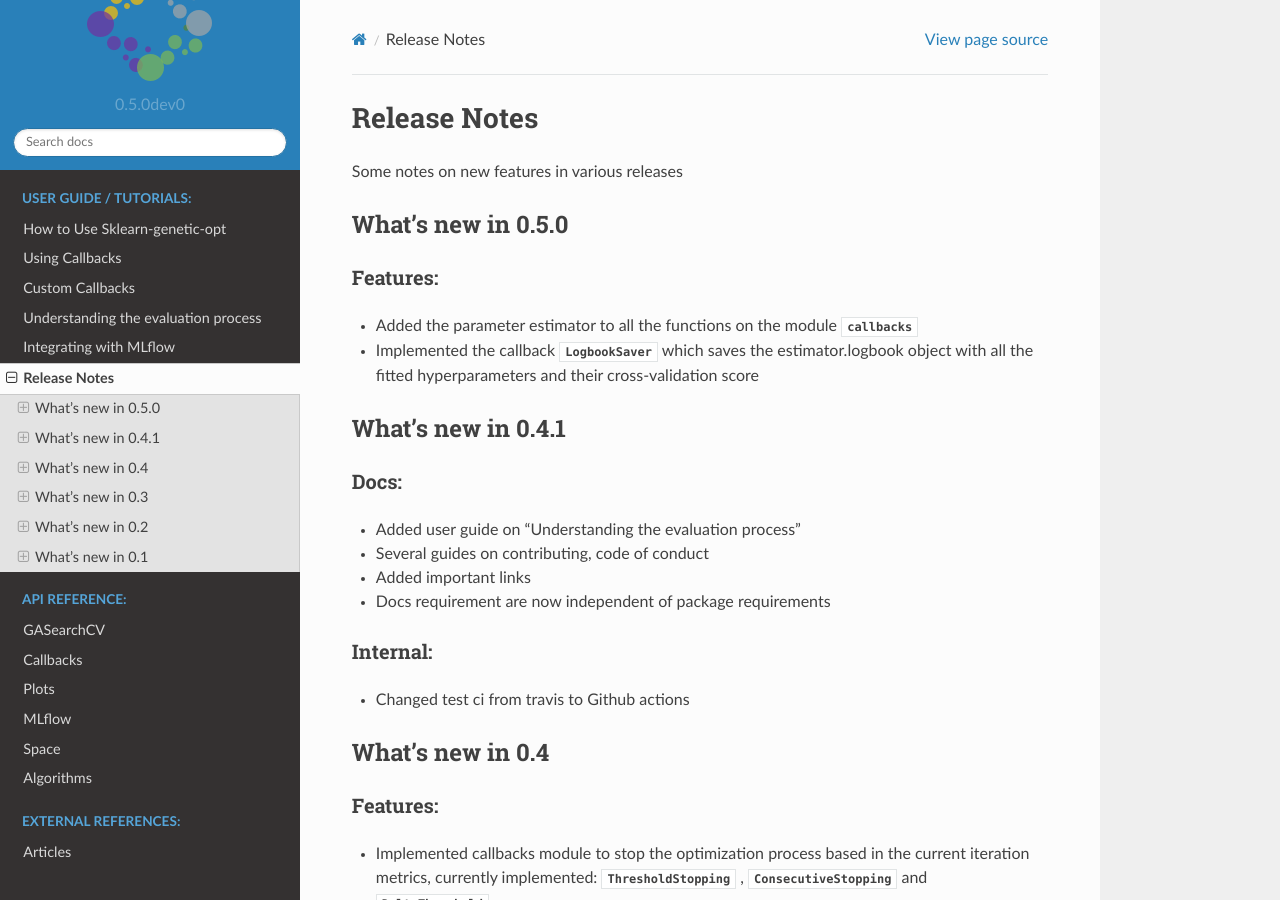
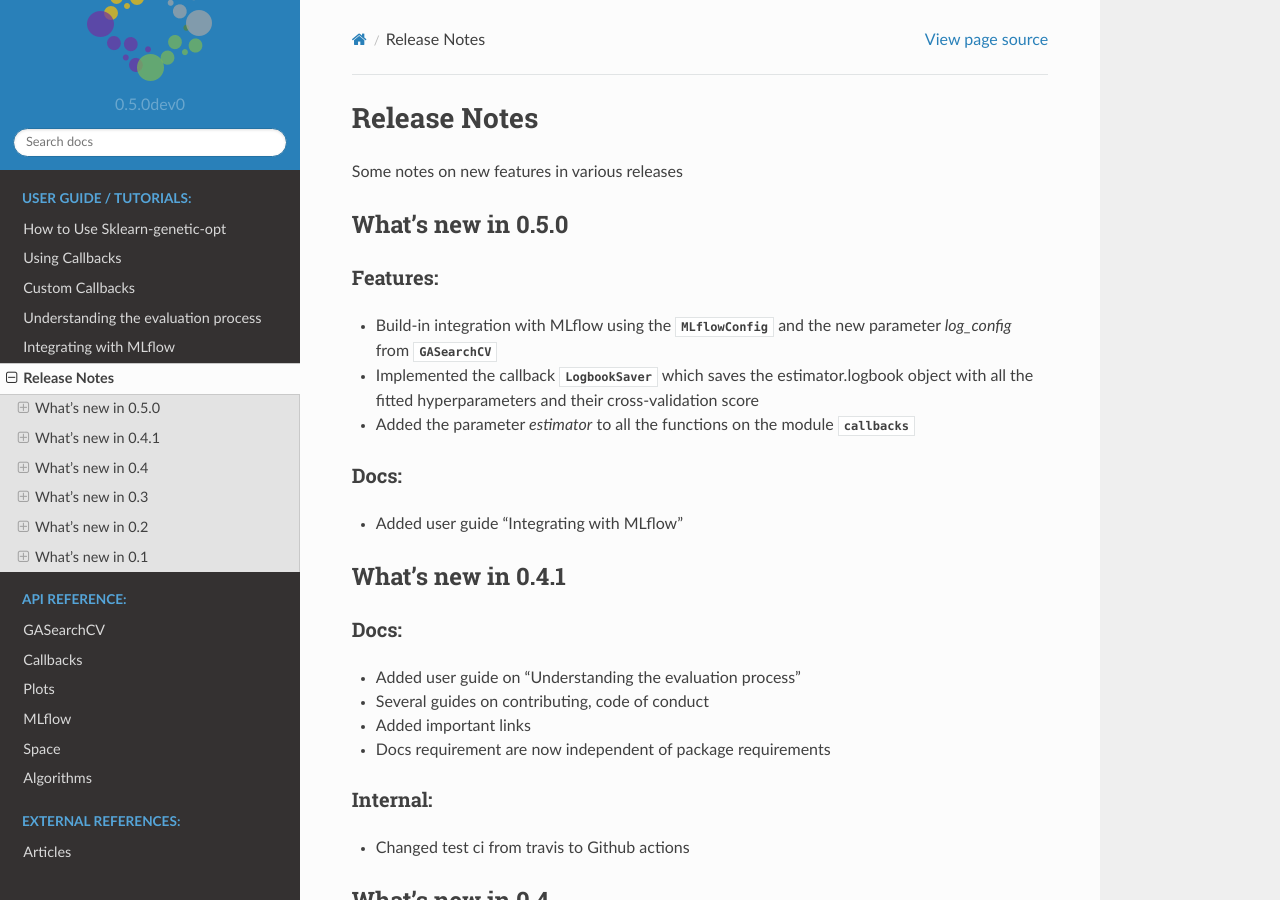
Before and after one commit to rodrigo-arenas/Sklearn-genetic-opt, a Sphinx documentation site: the page built from docs/release_notes.rst, in a window 1280 px wide and 900 px high. Built offline with Sphinx 7.4.7 and the Read the Docs theme 2.0.0, drawn with Linux system fonts in a browser that asks for light colours.

Commit message:
Update release notes for 0.5.0

```diff
--- a/docs/release_notes.rst
+++ b/docs/release_notes.rst
@@ -10,12 +10,22 @@ What's new in 0.5.0
 Features:
 ^^^^^^^^^
 
-* Added the parameter estimator to all the functions on
-  the module :mod:`~sklearn_genetic.callbacks`
+
+* Build-in integration with MLflow using the :class:`~sklearn_genetic.mlflow.MLflowConfig`
+  and the new parameter `log_config` from :class:`~sklearn_genetic.GASearchCV`
 
 * Implemented the callback :class:`~sklearn_genetic.callbacks.LogbookSaver`
   which saves the estimator.logbook object with all the fitted hyperparameters
   and their cross-validation score
+
+* Added the parameter `estimator` to all the functions on
+  the module :mod:`~sklearn_genetic.callbacks`
+
+^^^^^
+Docs:
+^^^^^
+
+* Added user guide "Integrating with MLflow"
 
 What's new in 0.4.1
 -------------------
--- a/docs/tutorials/mlflow.rst
+++ b/docs/tutorials/mlflow.rst
@@ -1,5 +1,5 @@
 Integrating with MLflow
-====================================
+=======================
 
 In this post, we are going to explain how setup the build-in integration
 of sklearn-genetic-opt with MLflow.
```
